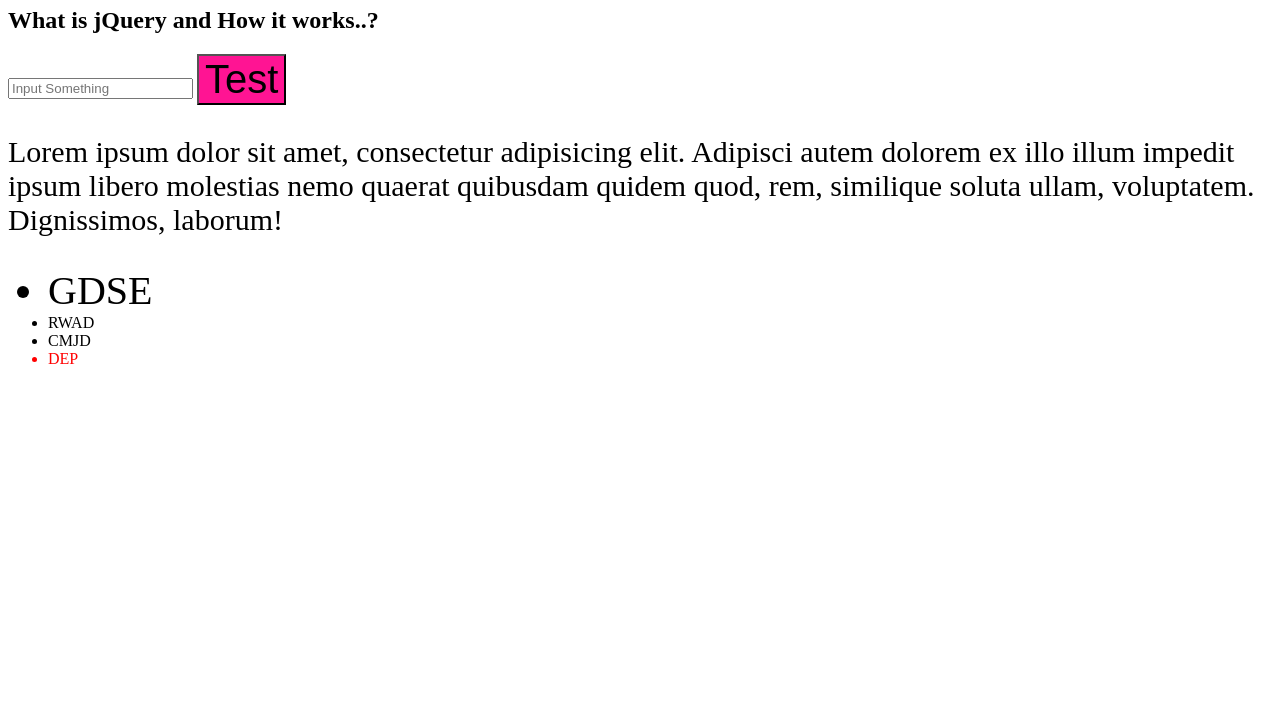
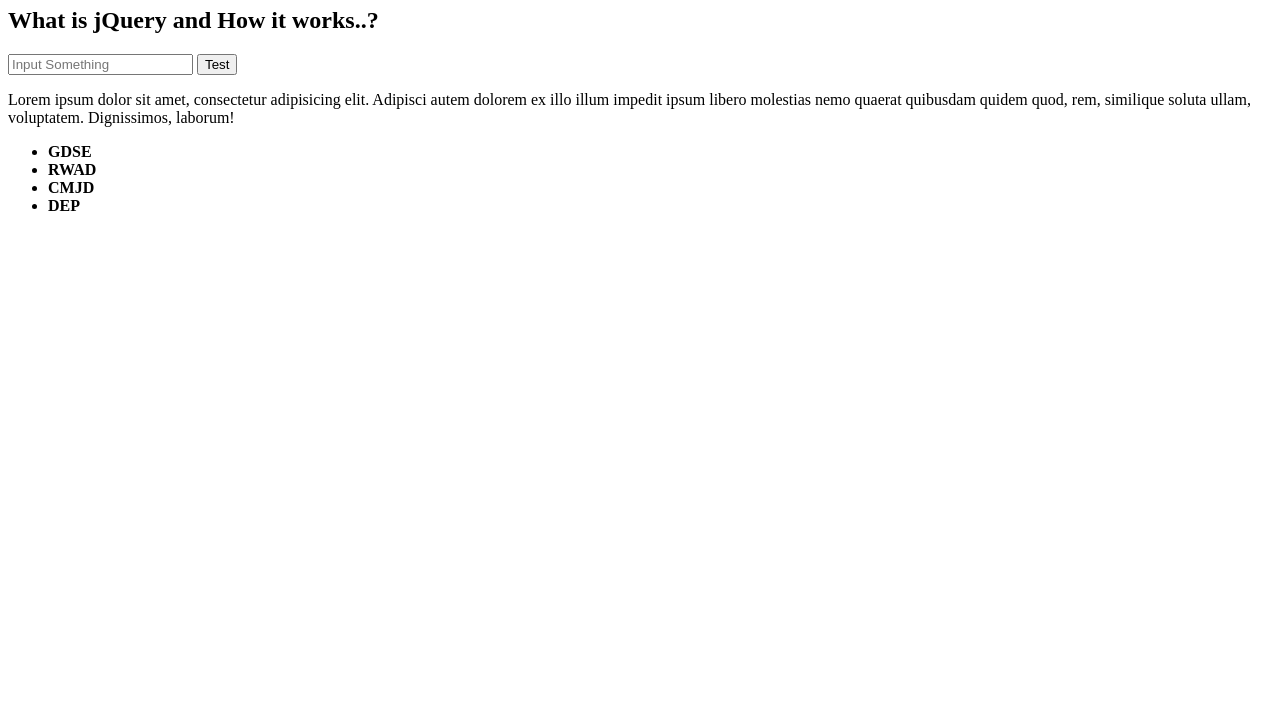
Before and after one commit to Sandun-Induranga/Java-Script, a plain HTML site: page D_DOM-Manipulation-JQuery/jQuery.html in a window 1280 px wide. Shown: the part 73-800 px from the top of the page. Drawn offline with Linux system fonts and the light colour scheme.

Commit message:
CSS Combinators with JQuery

```diff
--- a/D_DOM-Manipulation-JQuery/jQuery.html
+++ b/D_DOM-Manipulation-JQuery/jQuery.html
@@ -28,13 +28,18 @@
     // let RS = jQuery.noConflict()
     // RS('h2').css('color','orange')
 
-    $('#para').css('font-size','30px')
+    // $('#para').css('font-size','30px')
+    //
+    // $('.button').css('background','deeppink')
+    //
+    // $('[class]').css('font-size','40px')
+    //
+    // $('li:last-child').css('color','red')
 
-    $('.button').css('background','deeppink')
+    // CSS Combinators
+    $('ul>li').css('font-weight','bold')
 
-    $('[class]').css('font-size','40px')
-
-    $('li:last-child').css('color','red')
+    $('body h1').css('font-style','italic')
 
 </script>
 
```
